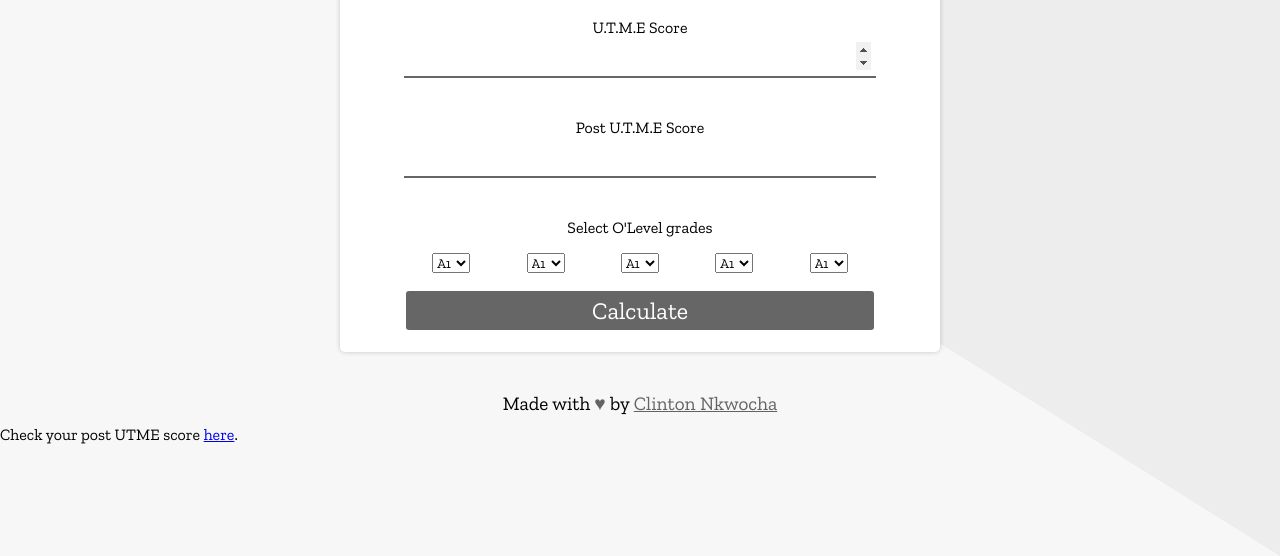
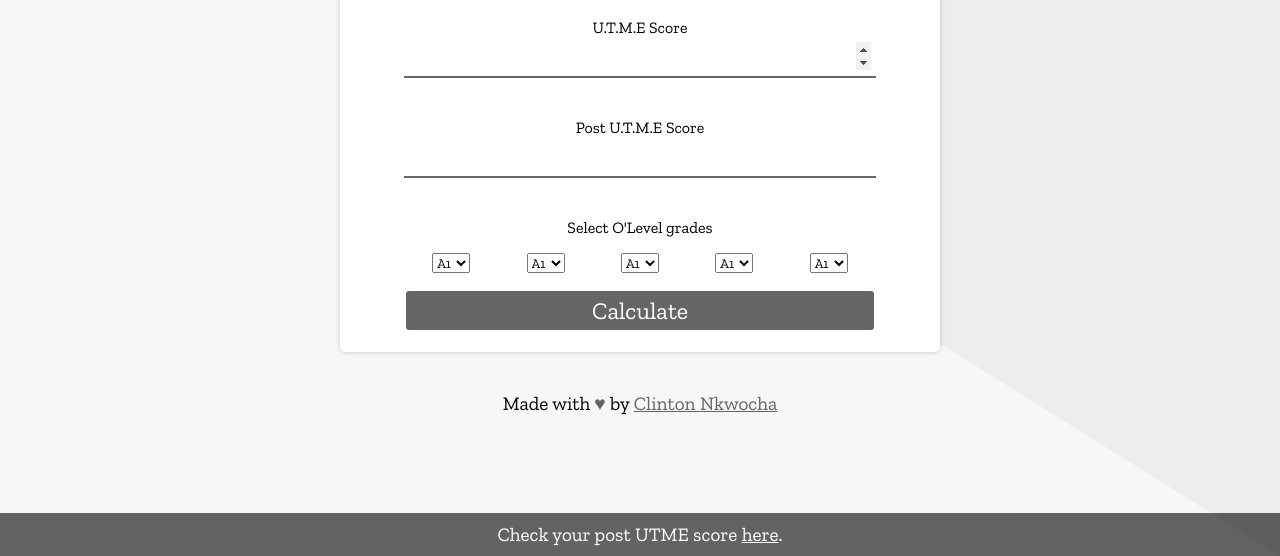
Before and after one commit to clintonpi/unilag-calc, a plain HTML site: page index.html in a window 1280 px wide. Shown: the part 244-800 px from the top of the page. Drawn offline with nearby package versions, Linux system fonts and the light colour scheme.

Commit message:
Style link to "post UTME result" file

```diff
--- a/css/style.css
+++ b/css/style.css
@@ -165,6 +165,21 @@ footer b, footer a {
   color: var(--colorb);
 }
 
+#info {
+  font-size: 1.2rem;
+  background: var(--colorb);
+  color: var(--colorw);
+  padding: 10px 0;
+  text-align: center;
+  position: fixed;
+  bottom: 0;
+  width: 100%;
+}
+
+#info a {
+  color: var(--colorw);
+}
+
 /* media queries */
 @media (max-width: 700px) {
   header h1 {
@@ -175,3 +190,9 @@ footer b, footer a {
     font-size: 1.2rem;
   }
 }
+
+@media (max-height: 620px) {
+  #info {
+    position: static;
+  }
+}
```
